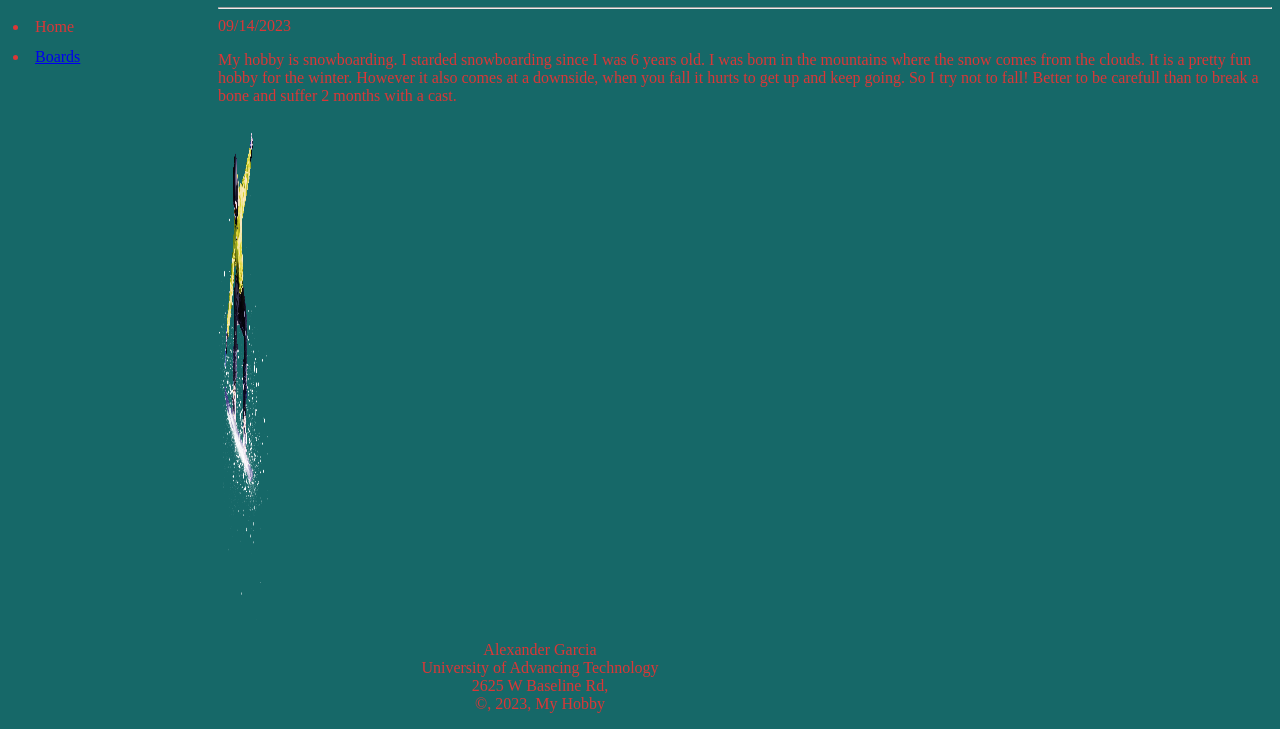
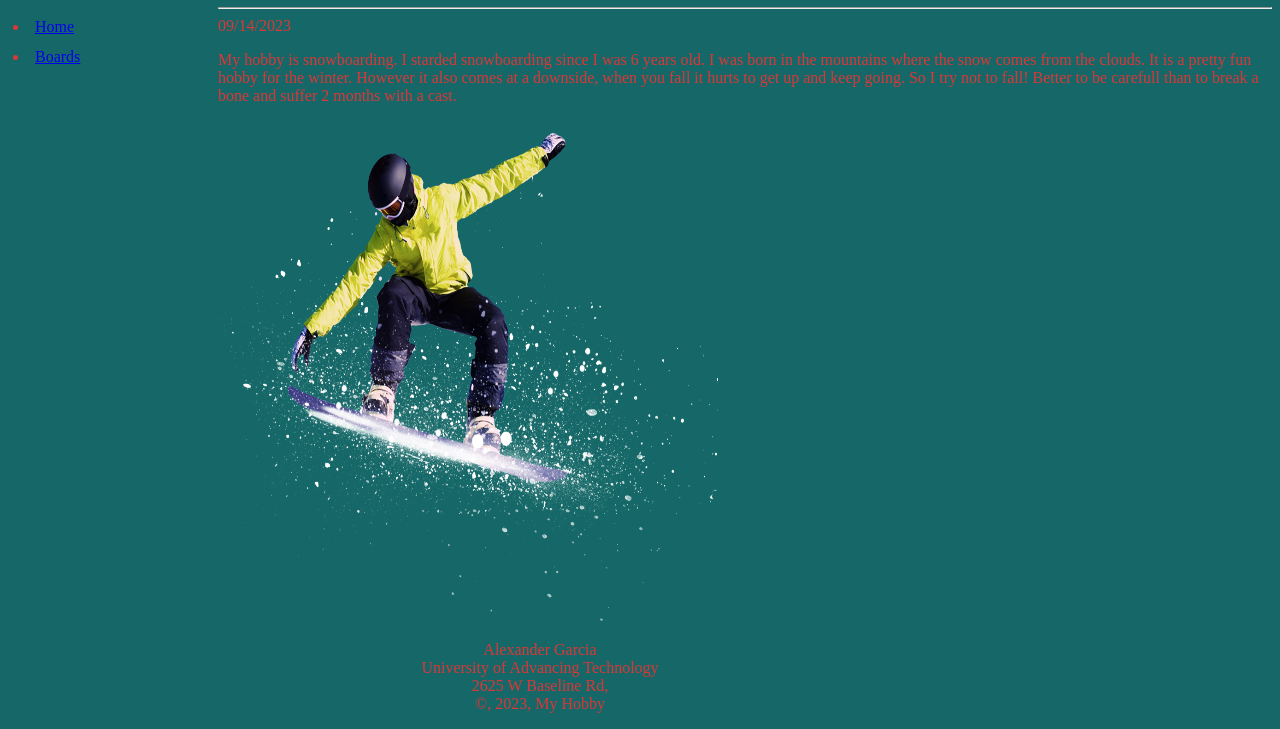
Before and after one commit to AlexanderG40/boards, a plain HTML site: page index.html in a window 1280 px wide. Shown: the part 73-802 px from the top of the page. Drawn offline with Linux system fonts and the light colour scheme.

Commit message:
Update index.html to fix the errors

```diff
--- a/index.html
+++ b/index.html
@@ -17,7 +17,7 @@
     </header>
     <!--Add a nav bar -->
     <nav>
-        <li> <a zhref="./index.html">Home</a></li>
+        <li> <a href="./index.html">Home</a></li>
         <li> <a href="./boards.html">Boards</a></li>
     </nav>
     <hr>09/14/2023</hr>
@@ -28,7 +28,7 @@
     </p>
     <!--add another section for my video game news.-->
     <memeImage>
-    <img src= sb.png alt= "This is a snowboard athlete" width="50"height="500">
+    <img src= sb.png alt= "This is a snowboard athlete" width="500"height="500">
     </memeImage>
     <footer>
         <p>
```
